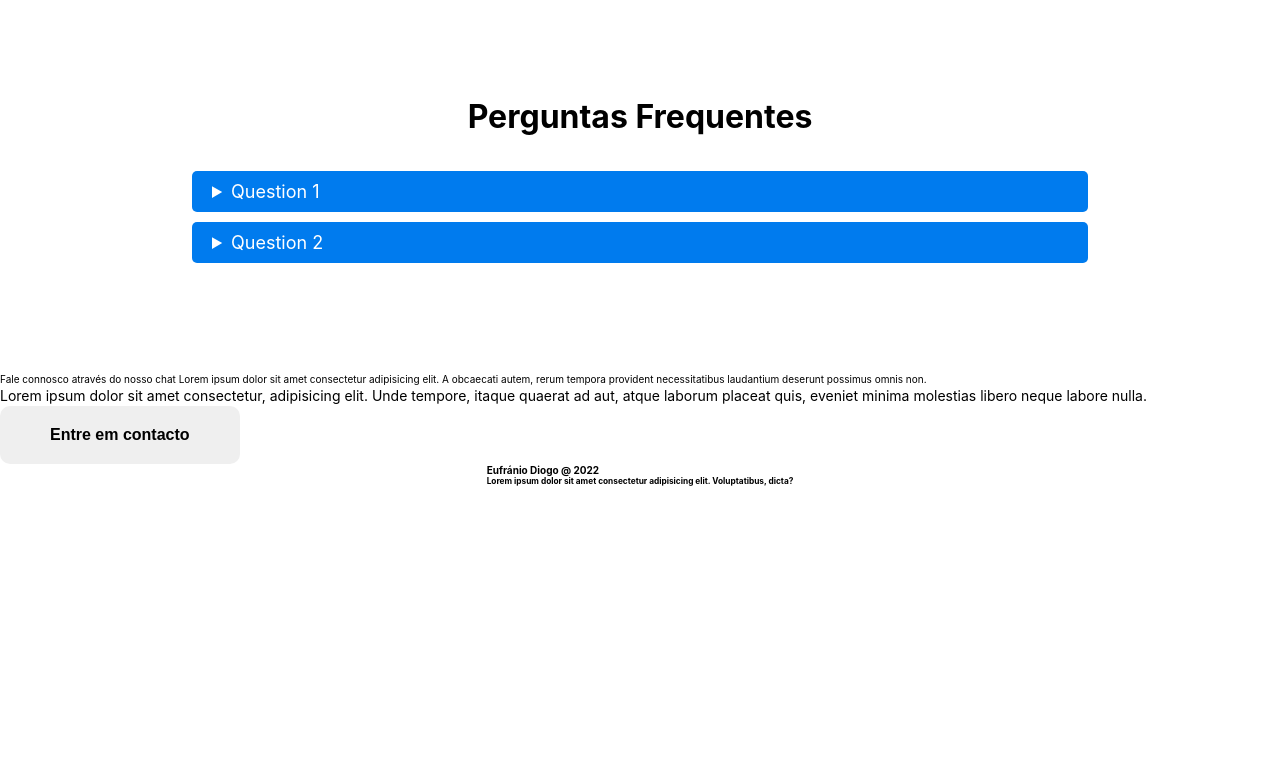
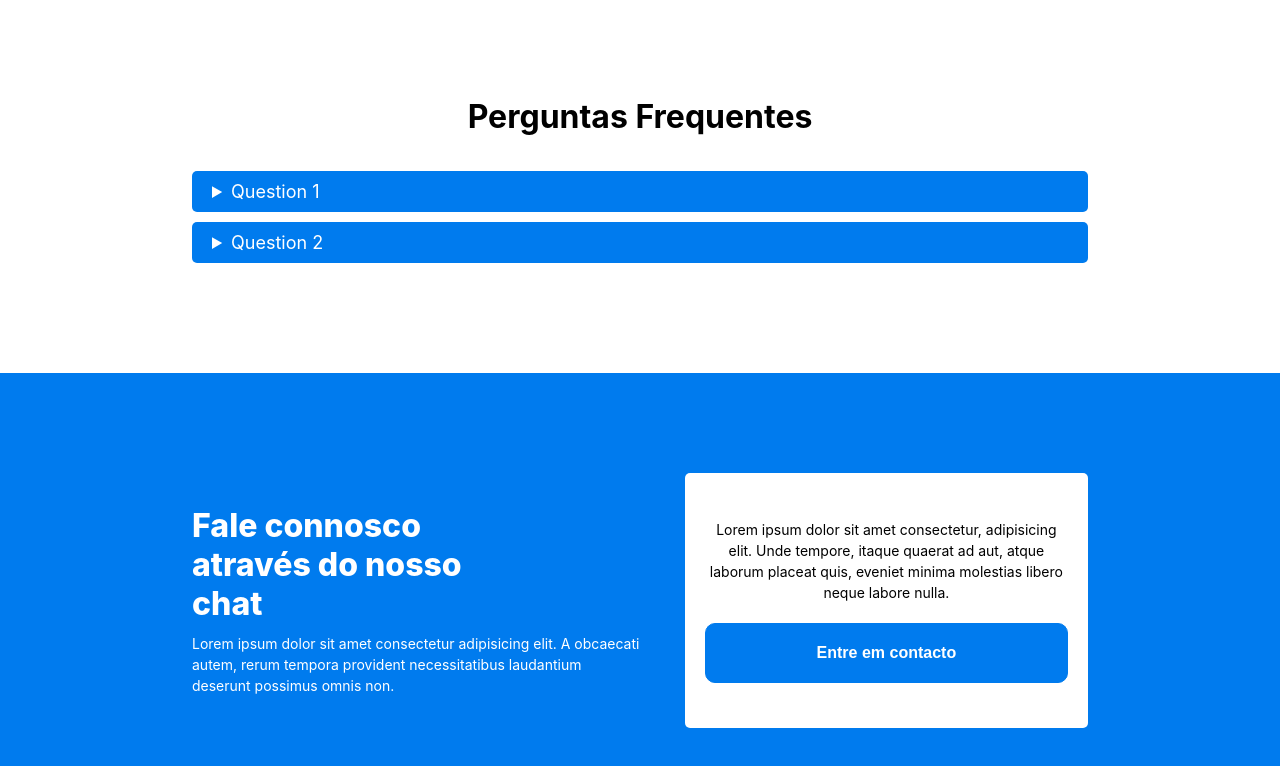
Before and after one commit to EufranioDiogo/a-simple-sample-service-page, a plain HTML site: page index.html in a window 1280 px wide. Shown: the part 2225-2991 px from the top of the page. Before the commit the page ends 2711 px from the top, so only its background shows below. Drawn offline with Linux system fonts and the light colour scheme.

Commit message:
feat: call us

```diff
--- a/css/index.css
+++ b/css/index.css
@@ -271,3 +271,80 @@
   font-size: 1.4rem;
   line-height: 1.5;
 }
+.sixth-section {
+  background-color: #007bee;
+  display: flex;
+  align-items: center;
+  justify-content: center;
+}
+.talk-with-us {
+  width: 70%;
+  margin: 10rem 0;
+  display: flex;
+  align-items: center;
+  justify-content: space-between;
+}
+
+.talk-with-us--left-container {
+  width: 50%;
+}
+.call-with-us-title {
+  display: block;
+  font-size: 3.2rem;
+  color: #fff;
+  font-weight: 800;
+  width: 75%;
+}
+
+.call-with-us--small-text {
+  display: inline-block;
+  font-size: 1.4rem;
+  line-height: 1.5;
+  margin-top: 1rem;
+  color: #fff;
+}
+
+
+
+.call-with-us--right-container {
+  background-color: #fff;
+  width: 45%;
+  min-height: 25.5rem;
+  display: flex;
+  align-items: center;
+  justify-content: center;
+  border-radius: 0.5rem;
+}
+
+.call-with-us--right-container--inner-container {
+  width: 90%;
+  display: flex;
+  flex-direction: column;
+}
+
+.call-with-us--right-container--inner-container .normal-text {
+  text-align: center;
+  margin-bottom: 2rem;
+}
+
+.call-with-us--right-container--inner-container > .call-to-action-button {
+  background-color: #007bee;
+  color: #fff;
+  border: 0.1rem solid #007bee;
+}
+
+.call-with-us--right-container--inner-container > .call-to-action-button:hover {
+  background-color: #fff;
+  color: #007bee;
+  border: 0.1rem solid #007bee;
+}
+
+@media screen and (min-width: 1921px) {
+  .main-container {
+    min-width: 192rem;
+    max-width: 192rem;
+    position: relative;
+    left: 50%;
+    transform: translateX(-50%);
+  }
+}
--- a/index.html
+++ b/index.html
@@ -254,11 +254,6 @@
       </section>
 
       <footer class="footer">
-        <h4 class="owner-rights">Eufránio Diogo @ 2022</h4>
-        <h5 class="contacts">
-          Lorem ipsum dolor sit amet consectetur adipisicing elit. Voluptatibus,
-          dicta?
-        </h5>
       </footer>
     </div>
   </body>
```
